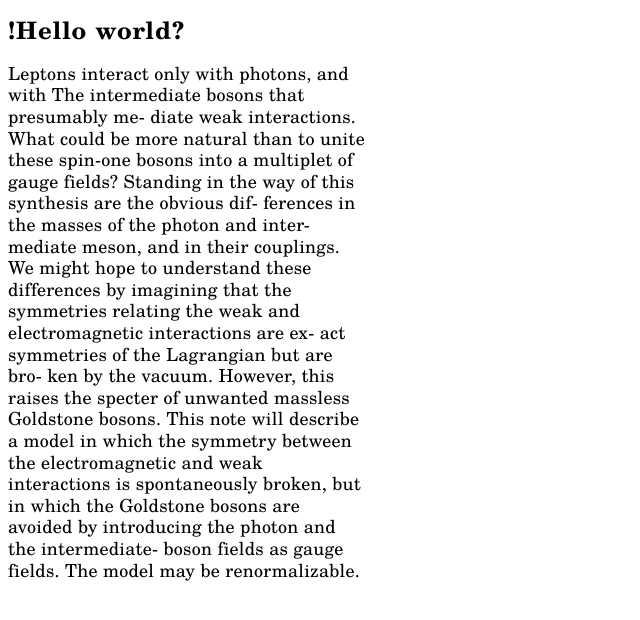
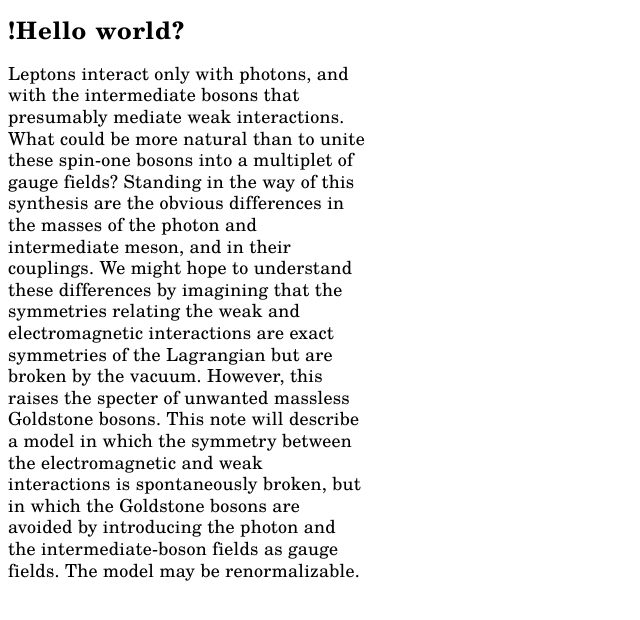
Before and after one commit to callumhackett/callumhackett.github.io, a Jekyll site: the page built from index.md, in a window 1280 px wide. Shown: the top 620 px of the page, without its empty margins (0-640 px from the left). Built offline with Jekyll 4.4.1, drawn with Linux system fonts in a browser that asks for light colours; our own code applies the rules of GitHub Pages for plain Markdown files.

Commit message:
Updated index

```diff
--- a/index.md
+++ b/index.md
@@ -3,24 +3,4 @@
 ---
 # !Hello world?
 
-Leptons interact only with photons, and with
-The intermediate bosons that presumably me-
-diate weak interactions. What could be more
-natural than to unite these spin-one bosons
-into a multiplet of gauge fields? Standing in
-the way of this synthesis are the obvious dif-
-ferences in the masses of the photon and inter-
-mediate meson, and in their couplings.  We
-might hope to understand these differences
-by imagining that the symmetries relating the
-weak and electromagnetic interactions are ex-
-act symmetries of the Lagrangian but are bro-
-ken by the vacuum. However, this raises the
-specter of unwanted massless Goldstone bosons.
-This note will describe a model in which the
-symmetry between the electromagnetic and
-weak interactions is spontaneously broken,
-but in which the Goldstone bosons are avoided
-by introducing the photon and the intermediate-
-boson fields as gauge fields. The model may
-be renormalizable.
+Leptons interact only with photons, and with the intermediate bosons that presumably mediate weak interactions. What could be more natural than to unite these spin-one bosons into a multiplet of gauge fields? Standing in the way of this synthesis are the obvious differences in the masses of the photon and intermediate meson, and in their couplings.  We might hope to understand these differences by imagining that the symmetries relating the weak and electromagnetic interactions are exact symmetries of the Lagrangian but are broken by the vacuum. However, this raises the specter of unwanted massless Goldstone bosons. This note will describe a model in which the symmetry between the electromagnetic and weak interactions is spontaneously broken, but in which the Goldstone bosons are avoided by introducing the photon and the intermediate-boson fields as gauge fields. The model may be renormalizable.
```
